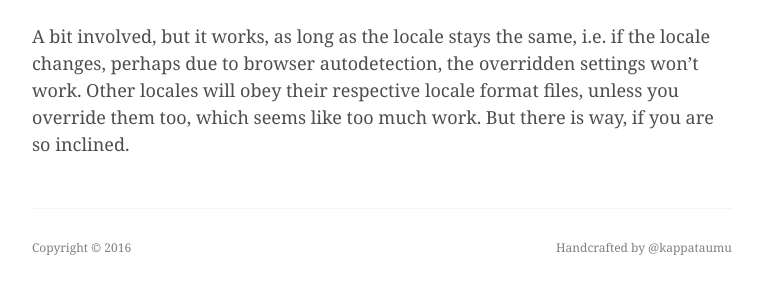
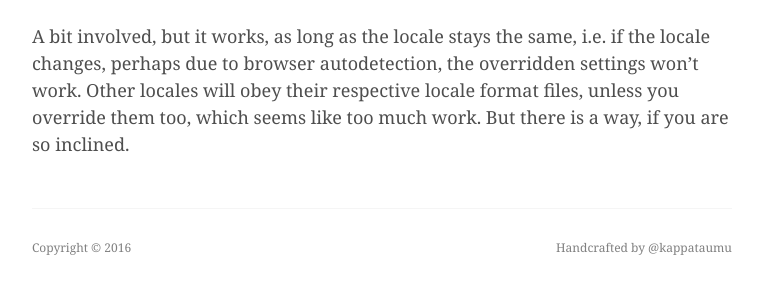
Before and after one commit to ik-fractel/kappataumu.github.com, a Jekyll site: the page built from _posts/2016-08-30-exploring-django-format-localization-settings.md, in a window 1280 px wide and 900 px high, scrolled down 4461 px. Shown: the part 543-837 px from the top of the window, without its empty margins (258-1021 px from the left). Built offline with Jekyll 4.4.1, drawn with Linux system fonts in a browser that asks for light colours.

Commit message:
Minor edit

````diff
--- a/_posts/2016-08-30-exploring-django-format-localization-settings.md
+++ b/_posts/2016-08-30-exploring-django-format-localization-settings.md
@@ -171,4 +171,4 @@ FORMAT_MODULE_PATH = [
 ]
 ```
 
-A bit involved, but it works, as long as the locale stays the same, i.e. if the locale changes, perhaps due to browser autodetection, the overridden settings won't work. Other locales will obey their respective locale format files, unless you override them too, which seems like too much work. But there is way, if you are so inclined.
+A bit involved, but it works, as long as the locale stays the same, i.e. if the locale changes, perhaps due to browser autodetection, the overridden settings won't work. Other locales will obey their respective locale format files, unless you override them too, which seems like too much work. But there is a way, if you are so inclined.
````
